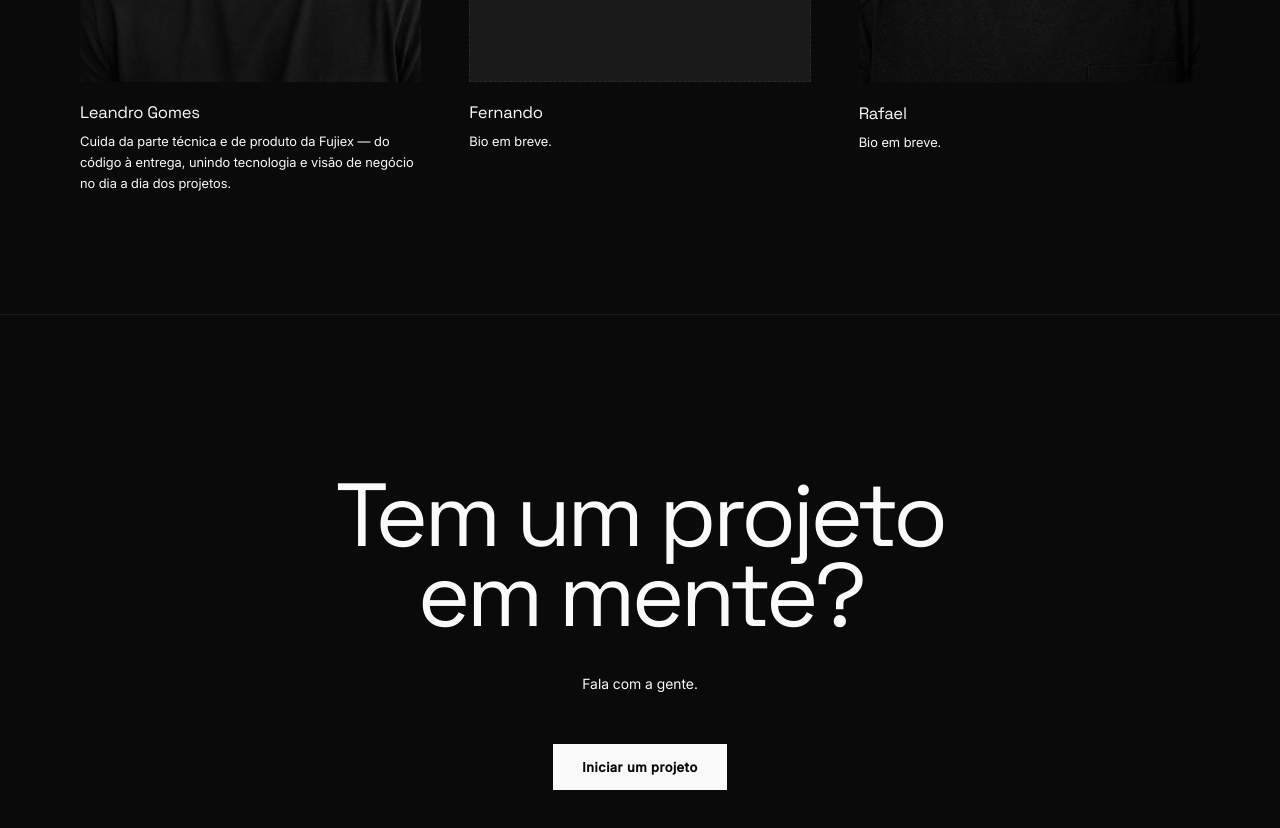
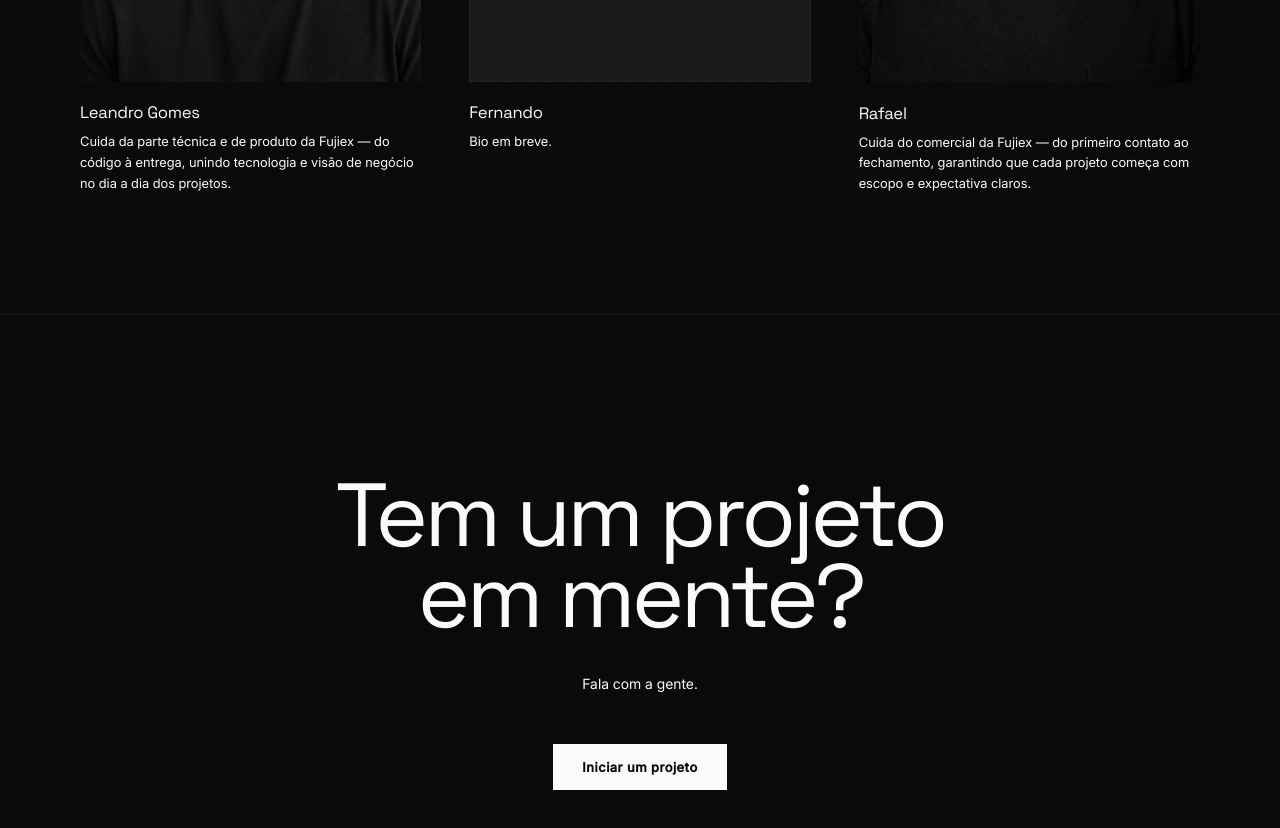
Before and after one commit to FUJIEX-TECH/fujiex-site, a website: page index.html in a window 1280 px wide. Shown: the part 3640-4468 px from the top of the page. Drawn offline with nearby package versions, Linux system fonts and the light colour scheme.

Commit message:
auto-sync: 2026-07-07 11:42

```diff
--- a/index.html
+++ b/index.html
@@ -193,7 +193,7 @@
           </div>
           <div class="team-info">
             <p class="team-name">Rafael</p>
-            <p class="team-bio">Bio em breve.</p>
+            <p class="team-bio">Cuida do comercial da Fujiex — do primeiro contato ao fechamento, garantindo que cada projeto começa com escopo e expectativa claros.</p>
           </div>
         </div>
       </div>
```
